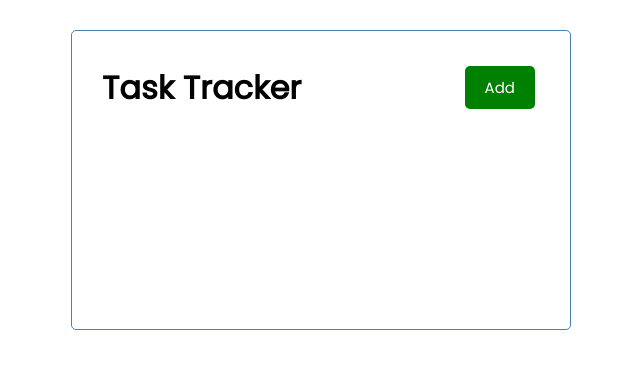
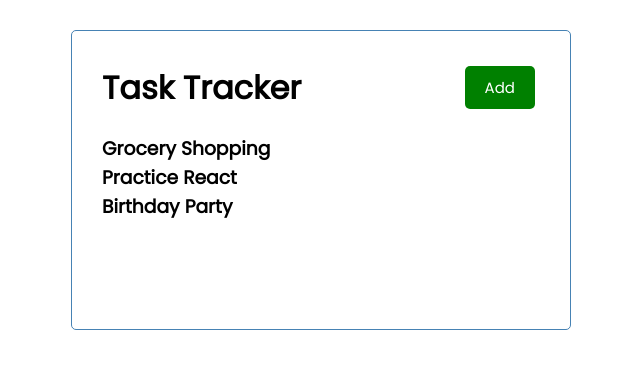
Before and after one commit to nekablair/react-crash, a React (Vite) app: page / in a window 1280 px wide. Shown: the top 368 px of the page, without its empty margins (319-959 px from the left). Built offline with nearby package versions, Linux system fonts and the light colour scheme.

Commit message:
dummy data add and map over

```diff
--- a/src/App.jsx
+++ b/src/App.jsx
@@ -1,6 +1,7 @@
 import React, { useState } from 'react'
 import './App.css'
 import Header from './components/Header.jsx'
+import Tasks from './components/Tasks.jsx'
 
 function App() {
   // components can functions or classes
@@ -12,6 +13,7 @@ function App() {
     <>
       <div className='container'>
         <Header />
+        <Tasks />
       </div>
 
     </>
--- a/src/components/Tasks.jsx
+++ b/src/components/Tasks.jsx
@@ -24,7 +24,11 @@ const Tasks = () => {
     ]
 
   return (
-    <div>Tasks</div>
+    <>
+       {tasks.map((task) => (
+       <h3 key={task.id}>{task.text}</h3>
+       ))}
+    </>
   )
 }
 
```
